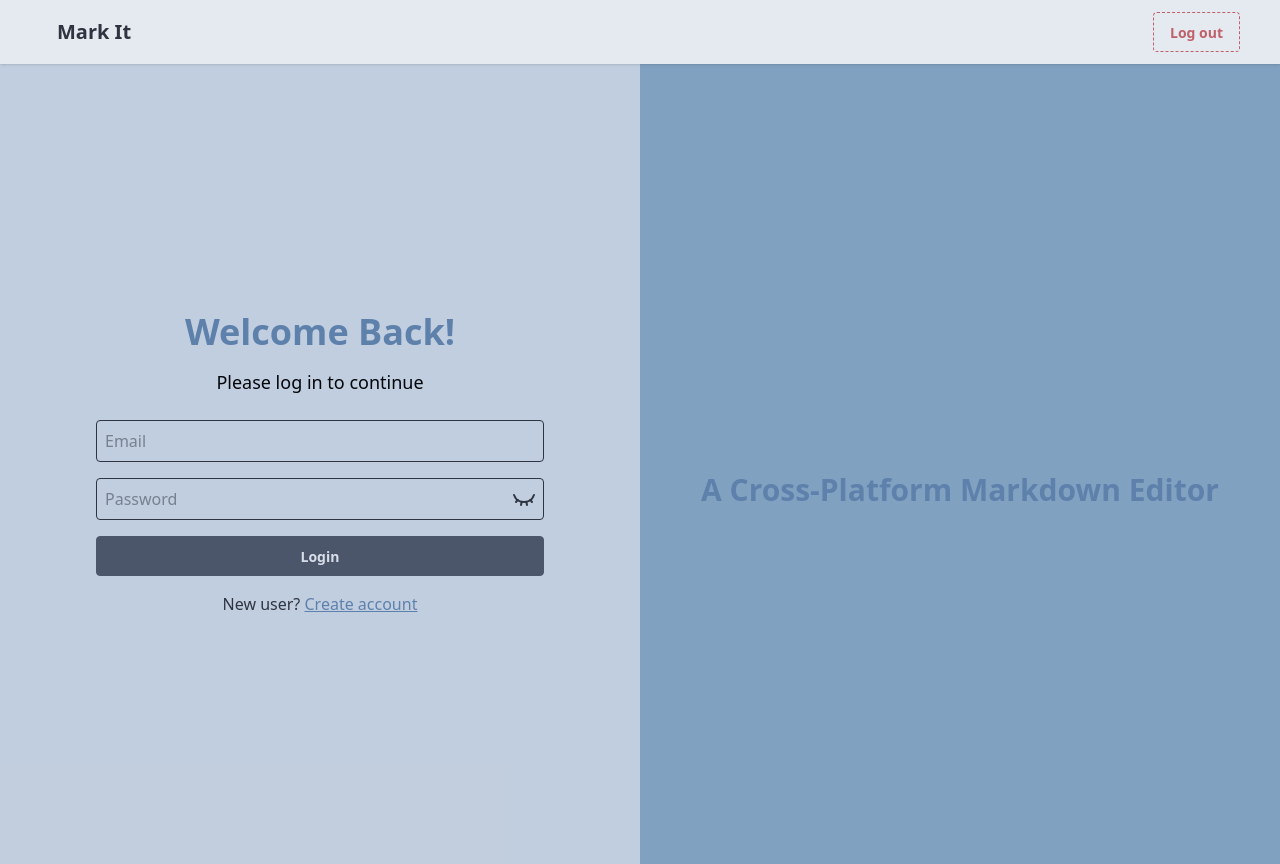
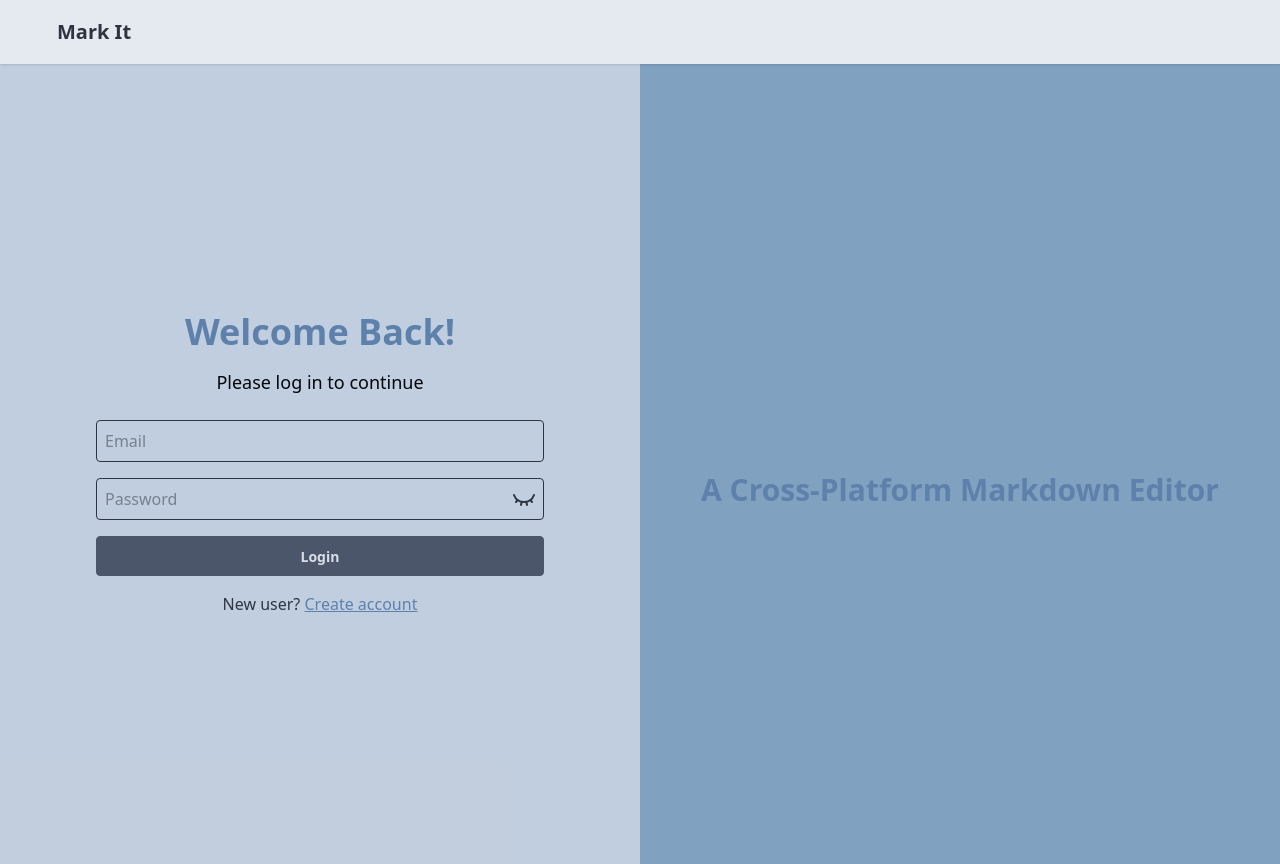
Before and after one commit to LoayAhmed304/mark-it, a React (Vite) app in the folder frontend/: page /login in a window 1280 px wide. Built offline with nearby package versions, Linux system fonts and the light colour scheme; no server answers.

Commit message:
feat(frontend): adjust navbar component

```diff
--- a/frontend/src/components/Navbar.jsx
+++ b/frontend/src/components/Navbar.jsx
@@ -2,7 +2,7 @@ import React from 'react';
 import { useAuthStore } from '../stores/authStore';
 
 const Navbar = () => {
-  const { logout } = useAuthStore();
+  const { logout, authUser } = useAuthStore();
   const handleLogout = async () => {
     logout();
   };
@@ -13,11 +13,16 @@ const Navbar = () => {
           Mark It
         </a>
       </div>
-      <div className="flex-none">
-        <button className="btn btn-dash w-max btn-error" onClick={handleLogout}>
-          Log out
-        </button>
-      </div>
+      {authUser && (
+        <div className="flex-none">
+          <button
+            className="btn btn-dash w-max btn-error"
+            onClick={handleLogout}
+          >
+            Log out
+          </button>
+        </div>
+      )}
     </div>
   );
 };
```
